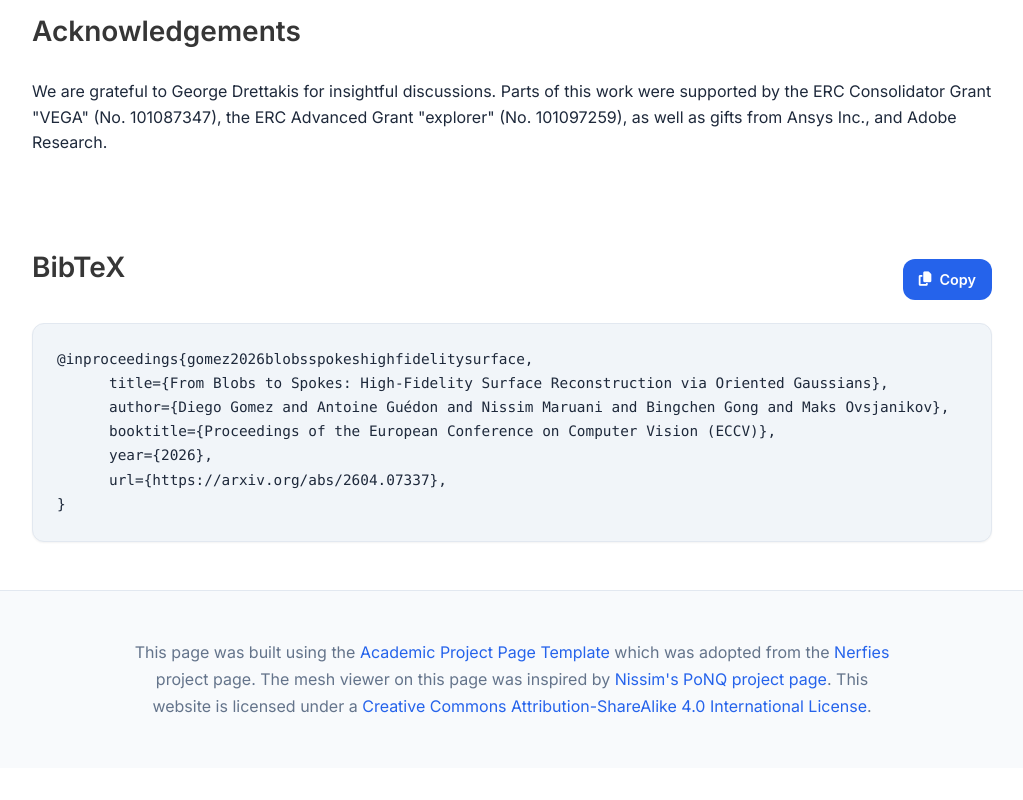
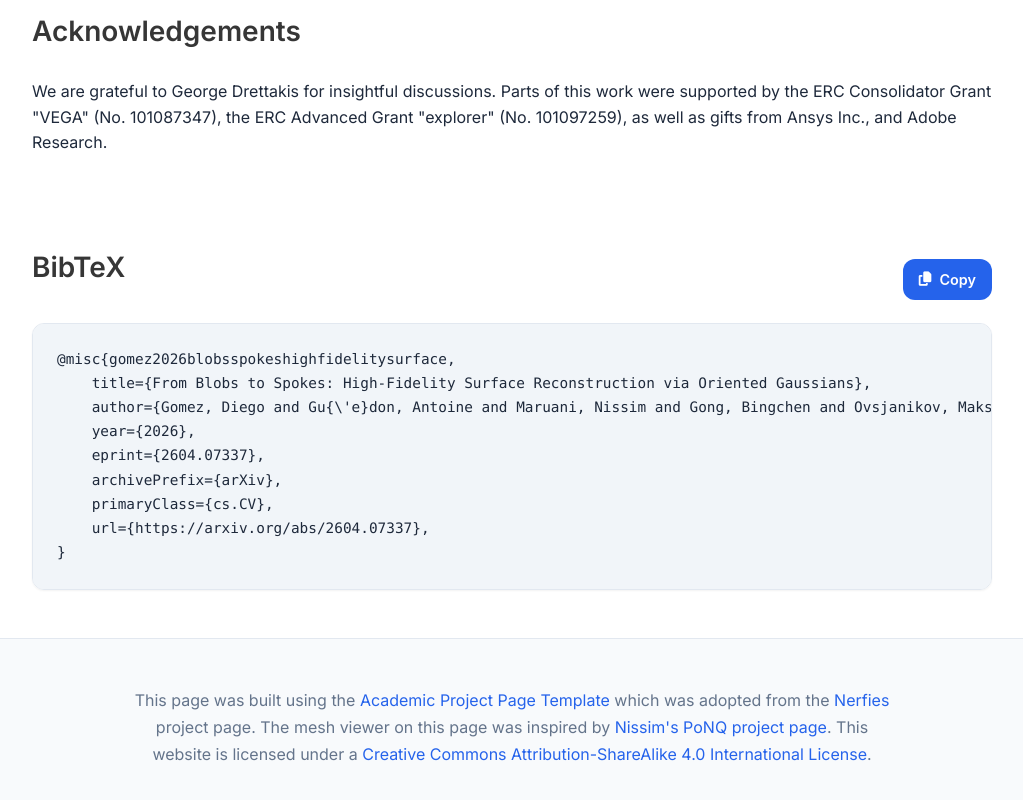
Before and after one commit to diego1401/BlobsToSpokesWebsite, a plain HTML site: page index.html in a window 1280 px wide. Shown: the part 9465-10265 px from the top of the page, without its empty margins (128-1151 px from the left). Before the commit the page ends 10233 px from the top, so only its background shows below. Drawn offline with nearby package versions, Linux system fonts and the light colour scheme; some packages are replaced by stand-ins of ours; a script that the page names is missing; some icons are missing.

Commit message:
Fix citation

```diff
--- a/index.html
+++ b/index.html
@@ -722,12 +722,14 @@
         <span class="copy-text">Copy</span>
       </button>
     </div>
-    <pre id="bibtex-code"><code>@inproceedings{gomez2026blobsspokeshighfidelitysurface,
-      title={From Blobs to Spokes: High-Fidelity Surface Reconstruction via Oriented Gaussians},
-      author={Diego Gomez and Antoine Guédon and Nissim Maruani and Bingchen Gong and Maks Ovsjanikov},
-      booktitle={Proceedings of the European Conference on Computer Vision (ECCV)},
-      year={2026},
-      url={https://arxiv.org/abs/2604.07337},
+    <pre id="bibtex-code"><code>@misc{gomez2026blobsspokeshighfidelitysurface,
+    title={From Blobs to Spokes: High-Fidelity Surface Reconstruction via Oriented Gaussians},
+    author={Gomez, Diego and Gu{\'e}don, Antoine and Maruani, Nissim and Gong, Bingchen and Ovsjanikov, Maks},
+    year={2026},
+    eprint={2604.07337},
+    archivePrefix={arXiv},
+    primaryClass={cs.CV},
+    url={https://arxiv.org/abs/2604.07337},
 }</code></pre>
   </div>
 </section>
```
